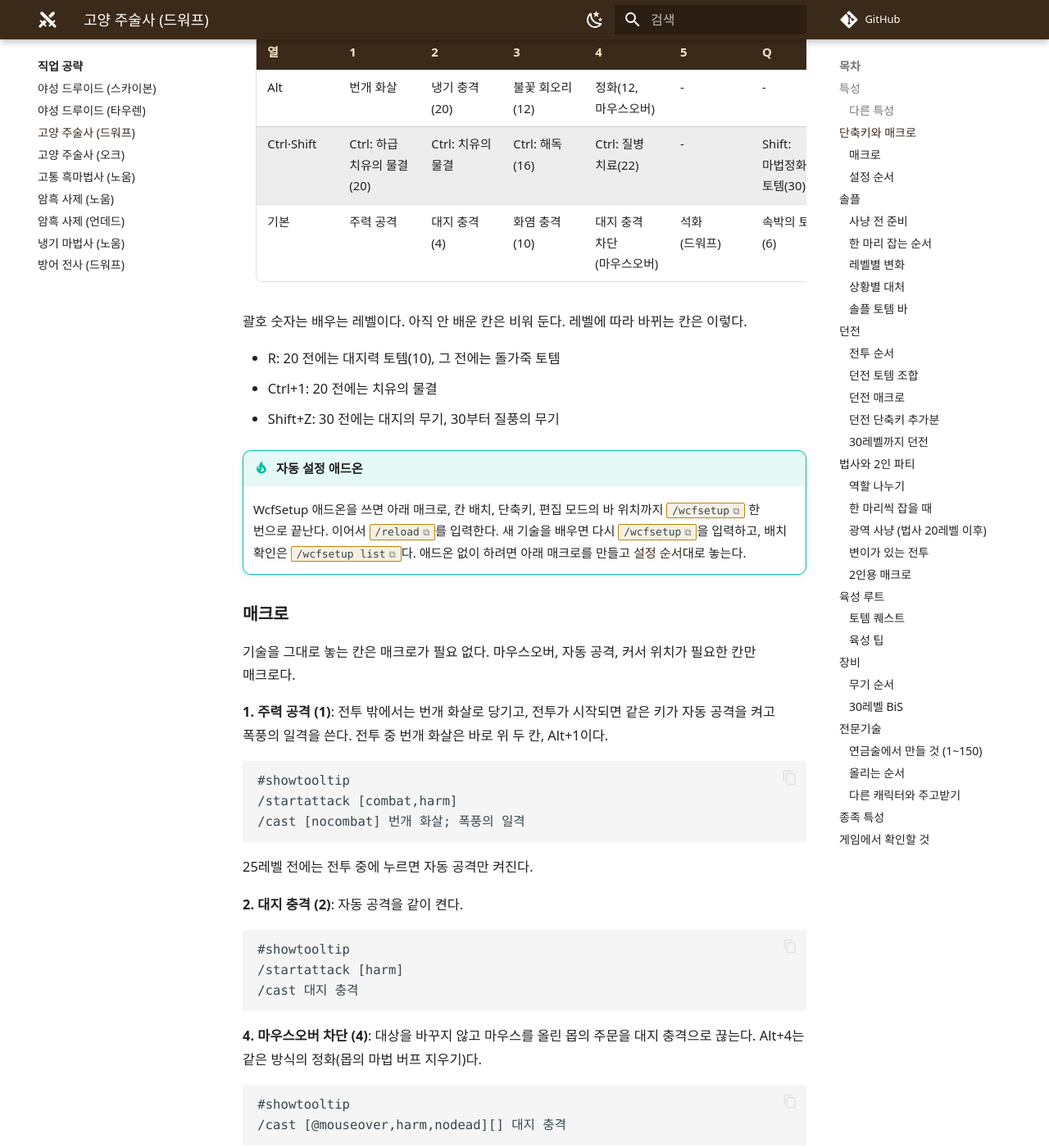
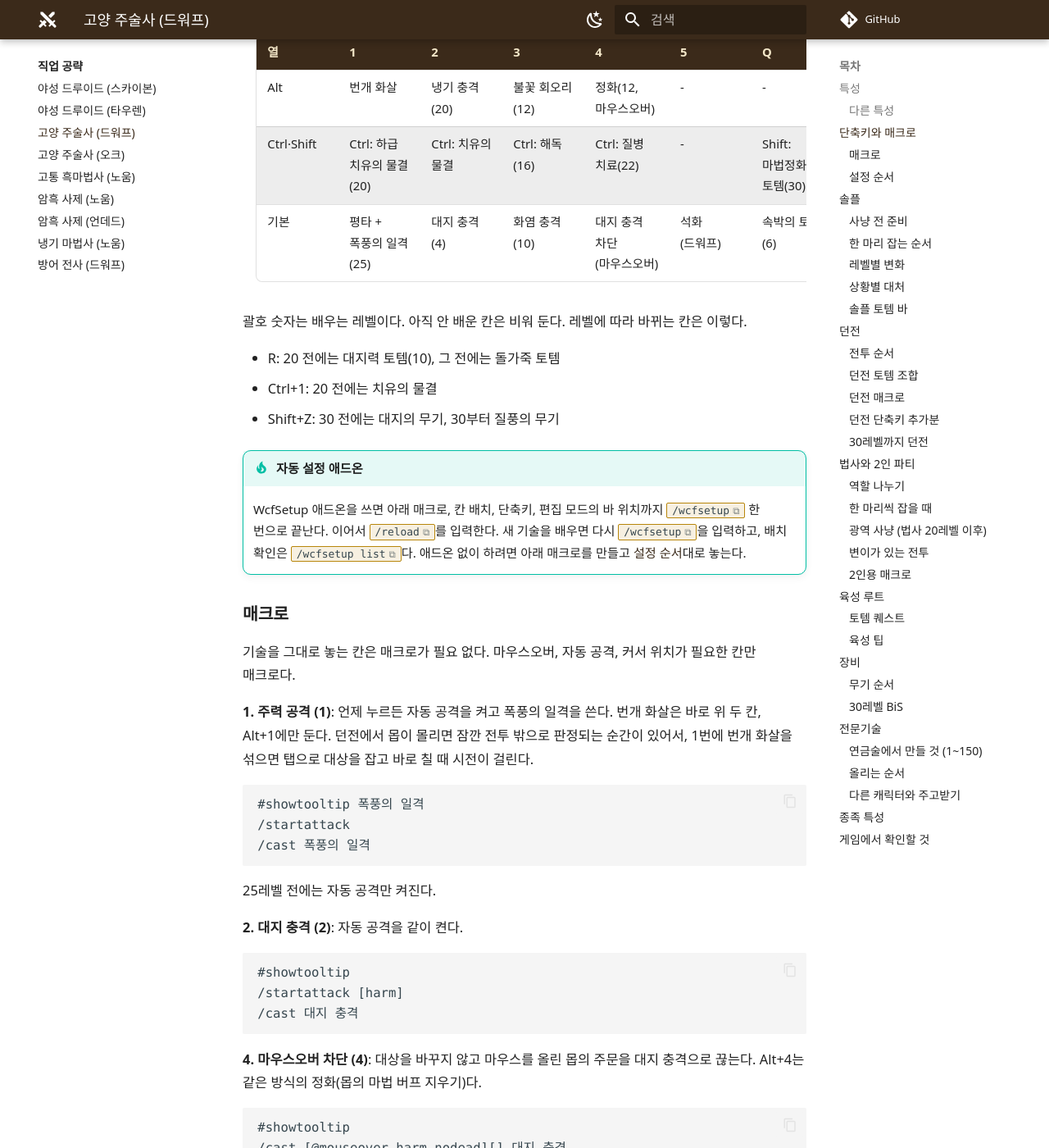
Before and after one commit to highv-game/wcf-guide, an MkDocs documentation site: the page built from docs/classes/shaman.md, in a window 1280 px wide and 1400 px high, scrolled down 2697 px. Shown: the whole window at 82% size. Built offline with MkDocs 1.6.1 and Material for MkDocs 9.7.7, drawn with Linux system fonts in a browser that asks for light colours; some web fonts are replaced; comment, search, counter and statistics services are not loaded; some of the changed text lies outside the part shown.

Commit message:
주술사 1번 키: 평타 + 폭풍의 일격만, 번개 화살은 Alt+1
Co-Authored-By: Claude Opus 5.5 (1M context) <noreply@anthropic.com>
Claude-Session: https://claude.ai/code/session_01L9ZqYmhxpfUMteDnpLNcWi

````diff
--- a/docs/classes/shaman.md
+++ b/docs/classes/shaman.md
@@ -61,7 +61,7 @@
 | --- | --- | --- | --- | --- | --- | --- | --- | --- | --- | --- | --- | --- |
 | Alt | 번개 화살 | 냉기 충격(20) | 불꽃 회오리(12) | 정화(12, 마우스오버) | - | - | - | 선조의 부름(30) | - | - | - | - |
 | Ctrl·Shift | Ctrl: 하급 치유의 물결(20) | Ctrl: 치유의 물결 | Ctrl: 해독(16) | Ctrl: 질병 치료(22) | - | Shift: 마법정화 토템(30) | Shift: 토템 재배치(22) | Shift: 토템의 귀환(20) | Shift: 용암 토템(26) | Shift: 진동의 토템(18) | Shift: 무기 강화 | Shift: 수중 호흡(22) |
-| 기본 | 주력 공격 | 대지 충격(4) | 화염 충격(10) | 대지 충격 차단(마우스오버) | 석화(드워프) | 속박의 토템(6) | 늑대 정령(20) | 원소의 부름(20) | 불타는 토템(10) | 돌발톱 토템(8) | 번개 보호막(8) | 고대의 영혼(12) |
+| 기본 | 평타 + 폭풍의 일격(25) | 대지 충격(4) | 화염 충격(10) | 대지 충격 차단(마우스오버) | 석화(드워프) | 속박의 토템(6) | 늑대 정령(20) | 원소의 부름(20) | 불타는 토템(10) | 돌발톱 토템(8) | 번개 보호막(8) | 고대의 영혼(12) |
 
 괄호 숫자는 배우는 레벨이다. 아직 안 배운 칸은 비워 둔다. 레벨에 따라 바뀌는 칸은 이렇다.
 
@@ -76,15 +76,15 @@
 
 기술을 그대로 놓는 칸은 매크로가 필요 없다. 마우스오버, 자동 공격, 커서 위치가 필요한 칸만 매크로다.
 
-**1. 주력 공격 (1)**: 전투 밖에서는 번개 화살로 당기고, 전투가 시작되면 같은 키가 자동 공격을 켜고 폭풍의 일격을 쓴다. 전투 중 번개 화살은 바로 위 두 칸, Alt+1이다.
+**1. 주력 공격 (1)**: 언제 누르든 자동 공격을 켜고 폭풍의 일격을 쓴다. 번개 화살은 바로 위 두 칸, Alt+1에만 둔다. 던전에서 몹이 몰리면 잠깐 전투 밖으로 판정되는 순간이 있어서, 1번에 번개 화살을 섞으면 탭으로 대상을 잡고 바로 칠 때 시전이 걸린다.
 
 ```
-#showtooltip
-/startattack [combat,harm]
-/cast [nocombat] 번개 화살; 폭풍의 일격
+#showtooltip 폭풍의 일격
+/startattack
+/cast 폭풍의 일격
 ```
 
-25레벨 전에는 전투 중에 누르면 자동 공격만 켜진다.
+25레벨 전에는 자동 공격만 켜진다.
 
 **2. 대지 충격 (2)**: 자동 공격을 같이 켠다.
 
@@ -166,8 +166,8 @@ Ctrl+2 치유의 물결, Ctrl+3 해독, Ctrl+4 질병 치료는 기술 이름만
 
 ### 한 마리 잡는 순서
 
-1. **당기기**: 번개 화살 1번(키 1). 마나가 넉넉하면 몹이 오는 동안 Alt+1로 한 번 더.
-2. **붙으면**: 키 1을 다시 눌러 자동 공격 + 폭풍의 일격(25 이후). 10레벨부터는 불타는 토템(F)도 깐다.
+1. **당기기**: 번개 화살(Alt+1) 한 번. 마나가 넉넉하면 몹이 오는 동안 한 번 더.
+2. **붙으면**: 키 1로 자동 공격 + 폭풍의 일격(25 이후). 10레벨부터는 불타는 토템(F)도 깐다.
 3. **강한 몹만**: 화염 충격(3). 금방 죽을 몹에는 쓰지 않는다.
 4. **마무리**: 폭풍의 일격 직후 대지 충격(2). 폭풍의 일격이 다음 대지 충격 피해를 20% 올려 준다.
 5. **시전하는 몹**: 대지 충격(4)으로 끊는다.
````
Also changed, not shown: other parts of docs/classes/shaman.md (+1 -1 lines), docs/changelog.md (+1 -0 lines).
